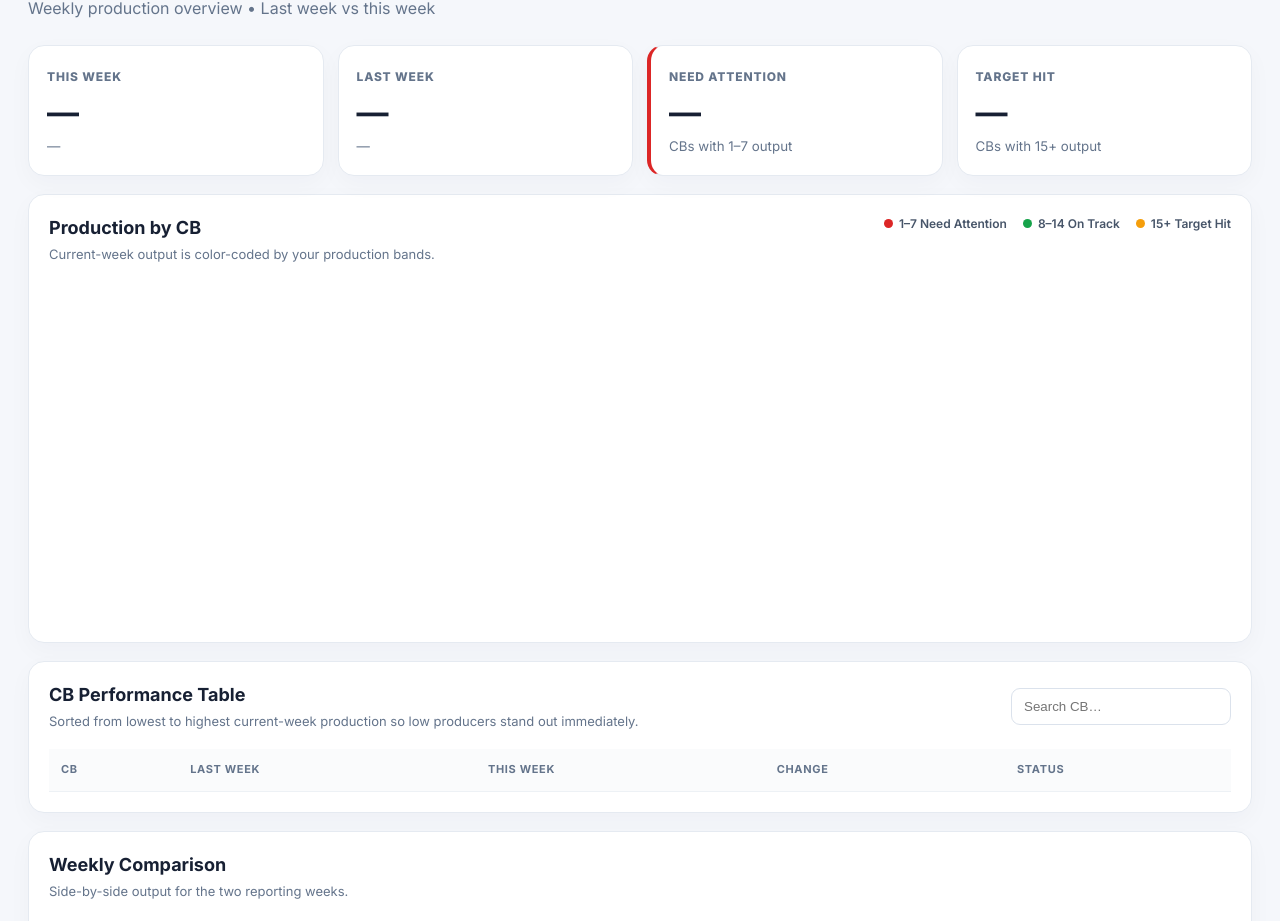
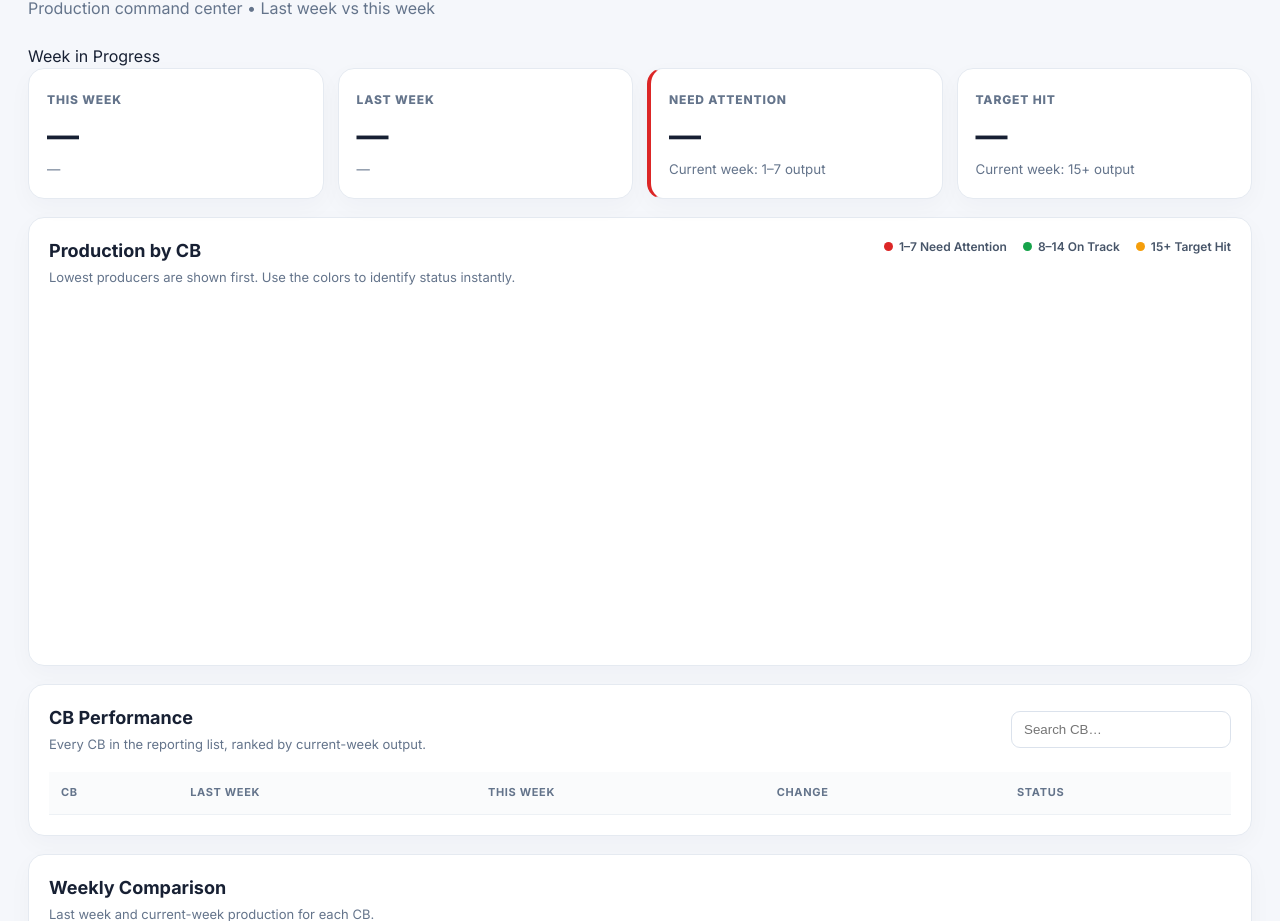
Before and after one commit to jabinpino-lab/RST-CB-s-Production-Dashboard, a plain HTML site: page index.html in a window 1280 px wide. Shown: the part 102-1023 px from the top of the page. Drawn offline with Linux system fonts and the light colour scheme; no server answers.

Commit message:
Improve dashboard weekly progress and CB insights

```diff
--- a/index.html
+++ b/index.html
@@ -12,84 +12,26 @@
 <body>
   <div class="app-shell">
     <header class="topbar">
-      <div>
-        <div class="eyebrow">RST • ROBOTIC SPECIAL TEAM</div>
-        <h1>CB Production Dashboard</h1>
-        <p class="subtitle">Weekly production overview • Last week vs this week</p>
-      </div>
-      <div class="controls">
-        <button id="refreshBtn" class="btn">↻ Refresh data</button>
-        <span id="updatedAt" class="updated">Loading…</span>
-      </div>
+      <div><div class="eyebrow">RST • ROBOTIC SPECIAL TEAM</div><h1>CB Production Dashboard</h1><p class="subtitle">Production command center • Last week vs this week</p></div>
+      <div class="controls"><button id="refreshBtn" class="btn">↻ Refresh data</button><span id="updatedAt" class="updated">Loading…</span></div>
     </header>
-
     <main>
+      <div id="weekProgress" class="week-progress">Week in Progress</div>
       <section class="hero-grid">
-        <div class="hero-card">
-          <span class="card-label">This Week</span>
-          <strong id="thisWeekTotal">—</strong>
-          <small id="thisWeekRange">—</small>
-        </div>
-        <div class="hero-card">
-          <span class="card-label">Last Week</span>
-          <strong id="lastWeekTotal">—</strong>
-          <small id="lastWeekRange">—</small>
-        </div>
-        <div class="hero-card attention-card">
-          <span class="card-label">Need Attention</span>
-          <strong id="attentionCount">—</strong>
-          <small>CBs with 1–7 output</small>
-        </div>
-        <div class="hero-card">
-          <span class="card-label">Target Hit</span>
-          <strong id="targetCount">—</strong>
-          <small>CBs with 15+ output</small>
-        </div>
+        <div class="hero-card"><span class="card-label">This Week</span><strong id="thisWeekTotal">—</strong><small id="thisWeekRange">—</small></div>
+        <div class="hero-card"><span class="card-label">Last Week</span><strong id="lastWeekTotal">—</strong><small id="lastWeekRange">—</small></div>
+        <div class="hero-card attention-card"><span class="card-label">Need Attention</span><strong id="attentionCount">—</strong><small>Current week: 1–7 output</small></div>
+        <div class="hero-card target-card"><span class="card-label">Target Hit</span><strong id="targetCount">—</strong><small>Current week: 15+ output</small></div>
       </section>
-
       <section class="panel">
-        <div class="panel-head">
-          <div>
-            <h2>Production by CB</h2>
-            <p>Current-week output is color-coded by your production bands.</p>
-          </div>
-          <div class="legend">
-            <span><i class="dot red"></i>1–7 Need Attention</span>
-            <span><i class="dot green"></i>8–14 On Track</span>
-            <span><i class="dot orange"></i>15+ Target Hit</span>
-          </div>
-        </div>
+        <div class="panel-head"><div><h2>Production by CB</h2><p>Lowest producers are shown first. Use the colors to identify status instantly.</p></div><div class="legend"><span><i class="dot red"></i>1–7 Need Attention</span><span><i class="dot green"></i>8–14 On Track</span><span><i class="dot orange"></i>15+ Target Hit</span></div></div>
         <div id="chart" class="chart-wrap"></div>
       </section>
-
       <section class="panel">
-        <div class="panel-head table-head">
-          <div>
-            <h2>CB Performance Table</h2>
-            <p>Sorted from lowest to highest current-week production so low producers stand out immediately.</p>
-          </div>
-          <input id="searchBox" class="search" placeholder="Search CB…" />
-        </div>
-        <div class="table-scroll">
-          <table>
-            <thead>
-              <tr><th>CB</th><th>Last Week</th><th>This Week</th><th>Change</th><th>Status</th></tr>
-            </thead>
-            <tbody id="tableBody"></tbody>
-          </table>
-        </div>
+        <div class="panel-head table-head"><div><h2>CB Performance</h2><p>Every CB in the reporting list, ranked by current-week output.</p></div><input id="searchBox" class="search" placeholder="Search CB…" /></div>
+        <div class="table-scroll"><table><thead><tr><th>CB</th><th>Last Week</th><th>This Week</th><th>Change</th><th>Status</th></tr></thead><tbody id="tableBody"></tbody></table></div>
       </section>
-
-      <section class="panel">
-        <div class="panel-head">
-          <div>
-            <h2>Weekly Comparison</h2>
-            <p>Side-by-side output for the two reporting weeks.</p>
-          </div>
-        </div>
-        <div id="comparison" class="comparison-grid"></div>
-      </section>
-
+      <section class="panel"><div class="panel-head"><div><h2>Weekly Comparison</h2><p>Last week and current-week production for each CB.</p></div></div><div id="comparison" class="comparison-grid"></div></section>
       <div id="error" class="error hidden"></div>
     </main>
     <footer>Data source: published Google Sheet • Thresholds: 1–7 Need Attention · 8–14 On Track · 15+ Target Hit</footer>
```
